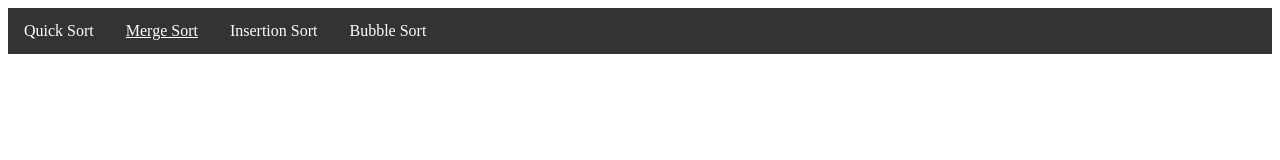
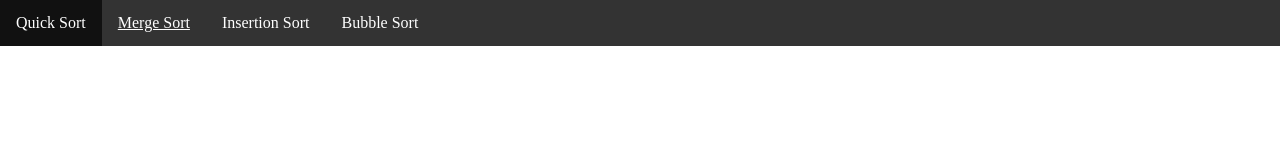
Before and after one commit to Ann-c-Tseng/Sorting-Visualizer, a plain HTML site: page MergeSort/MSindex.html in a window 1280 px wide. Drawn offline with Linux system fonts and the light colour scheme.

Commit message:
removed broswer default styling

```diff
--- a/BubbleSort/styles.css
+++ b/BubbleSort/styles.css
@@ -1,3 +1,9 @@
+*{
+    margin: 0;
+    padding: 0;
+    box-sizing: border-box;
+}
+
 ul {
     list-style-type: none;
     margin: 0;
--- a/InsertionSort/styles.css
+++ b/InsertionSort/styles.css
@@ -1,3 +1,9 @@
+*{
+    margin: 0;
+    padding: 0;
+    box-sizing: border-box;
+}
+
 ul {
     list-style-type: none;
     margin: 0;
--- a/MergeSort/styles.css
+++ b/MergeSort/styles.css
@@ -1,3 +1,9 @@
+*{
+    margin: 0;
+    padding: 0;
+    box-sizing: border-box;
+}
+
 ul {
     list-style-type: none;
     margin: 0;
--- a/QuickSort/styles.css
+++ b/QuickSort/styles.css
@@ -1,3 +1,9 @@
+*{
+    margin: 0;
+    padding: 0;
+    box-sizing: border-box;
+}
+
 ul {
     list-style-type: none;
     margin: 0;
```
